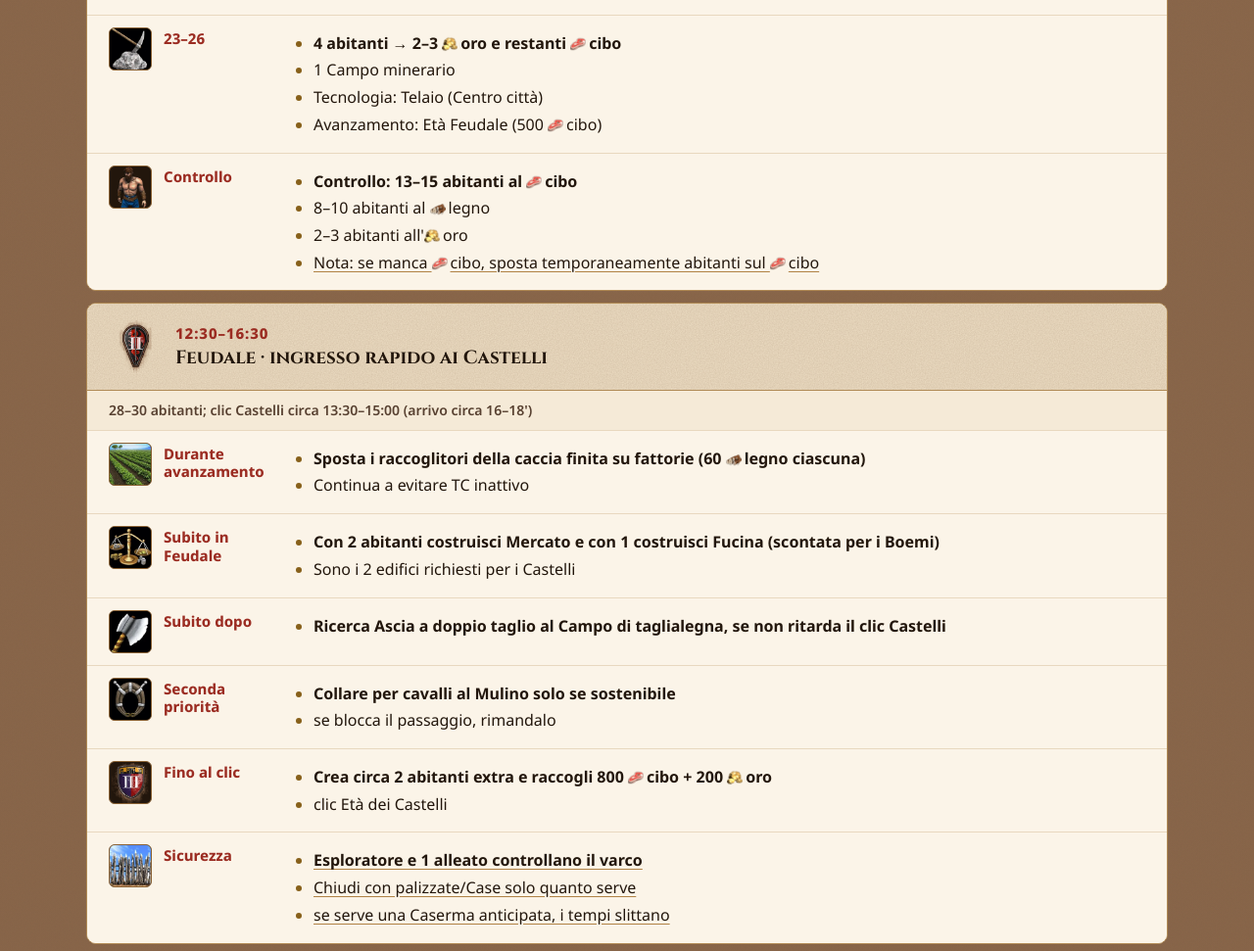
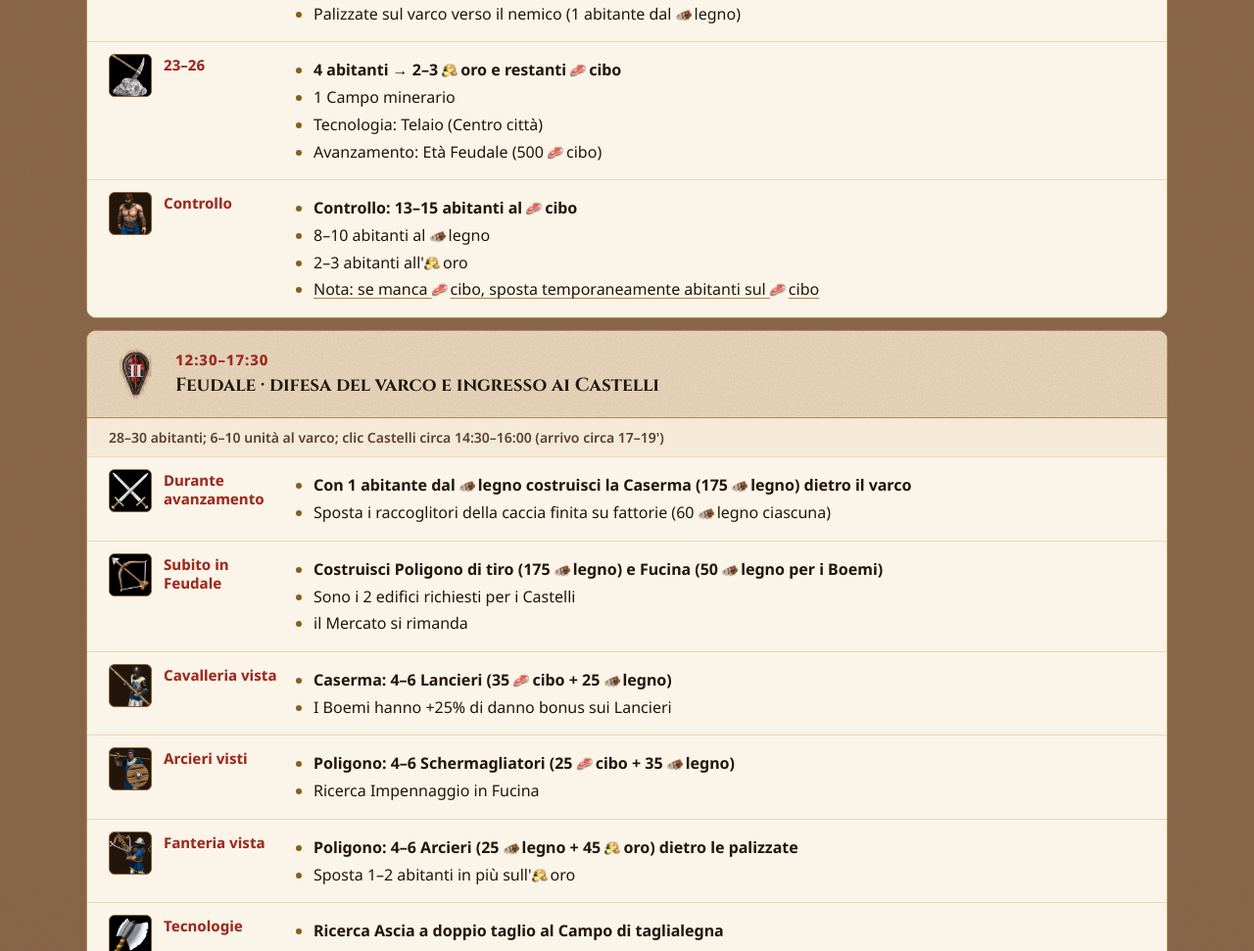
Before and after one commit to timothyrusso/aoe2-training, a plain HTML site: page index.html in a window 1280 px wide. Shown: the part 1829-2800 px from the top of the page at 98% size. Drawn offline with Linux system fonts and the light colour scheme.

Commit message:
Switch Feudal phase to a defensive build with Barracks, Archery Range and a small army
- Replace the Market with an Archery Range as the second Castle Age
  requirement; keep the discounted Blacksmith
- Add Barracks while advancing, early palisades, and unit choices by
  enemy type
- Shift Castle Age timings and villager targets about one minute later

Co-Authored-By: Claude Fable 5.2 <noreply@anthropic.com>

```diff
--- a/index.html
+++ b/index.html
@@ -92,9 +92,9 @@ img.res{width:16px;height:16px;vertical-align:-3px;margin-right:3px}
 .counter-answer{display:flex;gap:10px;align-items:flex-start}
 @media(max-width:700px){.execution .task{grid-template-columns:minmax(86px,98px) minmax(0,1fr)}.task-lead{flex-direction:column;gap:6px}.icon-tile{width:38px;height:38px}.icon-tile.sm{width:30px;height:30px}.age-icon{width:40px;height:40px}}
 </style></head><body>
-<header><div class="eyebrow">Age of Empires II: Definitive Edition · Coach offline v1.0 · 14 novembre 2026</div><h1>Boemi · Foresta Nera · 3 umani vs 2 IA Difficili</h1><p>Mappa <b>Grande</b> · Popolazione massima <b>500 per giocatore</b> · Stile <b>Fast Castle → Boom difensivo → Houfnice</b></p></header>
+<header><div class="eyebrow">Age of Empires II: Definitive Edition · Coach offline v1.0 · 14 novembre 2026</div><h1>Boemi · Foresta Nera · 3 umani vs 2 IA Difficili</h1><p>Mappa <b>Grande</b> · Popolazione massima <b>500 per giocatore</b> · Stile <b>Feudale difensiva → Castelli → Boom → Houfnice</b></p></header>
 <div class="container">
-<section class="grid" aria-label="Obiettivi"><div class="stat"><small>Castelli</small><b>16–19'</b></div><div class="stat"><small>Abitanti a 20'</small><b>38–45</b></div><div class="stat"><small>Abitanti a 30'</small><b>70–85</b></div><div class="stat"><small>Militari a 30'</small><b>12–22</b></div></section>
+<section class="grid" aria-label="Obiettivi"><div class="stat"><small>Castelli</small><b>17–19'</b></div><div class="stat"><small>Abitanti a 20'</small><b>34–40</b></div><div class="stat"><small>Abitanti a 30'</small><b>70–85</b></div><div class="stat"><small>Militari a 30'</small><b>12–22</b></div></section>
 <section class="panel" id="hotkeys"><div class="toolbar" style="justify-content:space-between"><div><div class="eyebrow">Scorciatoie essenziali</div><h2>Hotkey da memorizzare</h2></div><button class="btn no-print" id="toggleKeys" aria-expanded="true">Nascondi scorciatoie</button></div><div id="hotkeysBody"><div class="hotkeys">
 <div class="hotkey"><b>1 · TC e produzione abitanti</b><div class="keys"><kbd>H</kbd> → <kbd>Q</kbd></div><p>Seleziona un Centro città e crea 1 abitante. Ripeti spesso: è la combinazione più importante.</p></div>
 <div class="hotkey"><b>2 · Abitante inattivo</b><div class="keys"><kbd>.</kbd></div><p>Trova l'abitante inattivo e assegnalo immediatamente a una risorsa.</p></div>
@@ -134,24 +134,26 @@ const phases=[
 ["23–26","2–3 nuovi abitanti sull'oro (Campo minerario), gli altri su cibo/fattorie; ricerca Telaio, poi clic Feudale a 500 cibo.", "tech","mining-camp"],
 ["Controllo","Prima di cliccare: circa 13–15 su cibo, 8–10 legno, 2–3 oro. Se mancano 500 cibo, ridistribuisci temporaneamente sul cibo.", "eco","villager"]
 ]},
-{age:"feudal",time:"12:30–16:30",title:"Feudale · ingresso rapido ai Castelli",goal:"28–30 abitanti; clic Castelli circa 13:30–15:00 (arrivo circa 16–18')",tasks:[
-["Durante avanzamento","Sposta i raccoglitori della caccia finita su fattorie (60 legno ciascuna). Continua a evitare TC inattivo.", "eco","farm"],
-["Subito in Feudale","Con 2 abitanti costruisci Mercato e con 1 costruisci Fucina (scontata per i Boemi). Sono i 2 edifici richiesti per i Castelli.", "build","market"],
-["Subito dopo","Ricerca Ascia a doppio taglio al Campo di taglialegna, se non ritarda il clic Castelli.", "tech","double-bit-axe"],
-["Seconda priorità","Collare per cavalli al Mulino solo se sostenibile; se blocca il passaggio, rimandalo.", "tech","horse-collar"],
-["Fino al clic","Crea circa 2 abitanti extra e raccogli 800 cibo + 200 oro; clic Età dei Castelli.", "eco","age-castle"],
-["Sicurezza","Esploratore e 1 alleato controllano il varco. Chiudi con palizzate/Case solo quanto serve; se serve una Caserma anticipata, i tempi slittano.", "alert","palisade"]
+{age:"feudal",time:"12:30–17:30",title:"Feudale · difesa del varco e ingresso ai Castelli",goal:"28–30 abitanti; 6–10 unità al varco; clic Castelli circa 14:30–16:00 (arrivo circa 17–19')",tasks:[
+["Durante avanzamento","Con 1 abitante dal legno costruisci la Caserma (175 legno) dietro il varco. Sposta i raccoglitori della caccia finita su fattorie (60 legno ciascuna).", "build","barracks"],
+["Subito in Feudale","Costruisci Poligono di tiro (175 legno) e Fucina (50 legno per i Boemi). Sono i 2 edifici richiesti per i Castelli; il Mercato si rimanda.", "build","archery-range"],
+["Cavalleria vista","Caserma: 4–6 Lancieri (35 cibo + 25 legno). I Boemi hanno +25% di danno bonus sui Lancieri.", "army","pikeman"],
+["Arcieri visti","Poligono: 4–6 Schermagliatori (25 cibo + 35 legno). Ricerca Impennaggio in Fucina.", "army","skirmisher"],
+["Fanteria vista","Poligono: 4–6 Arcieri (25 legno + 45 oro) dietro le palizzate. Sposta 1–2 abitanti in più sull'oro.", "army","crossbowman"],
+["Tecnologie","Ricerca Ascia a doppio taglio al Campo di taglialegna. Collare per cavalli al Mulino solo se non ritarda il clic Castelli.", "tech","double-bit-axe"],
+["Fino al clic","Crea 2–4 abitanti extra e raccogli 800 cibo + 200 oro; clic Età dei Castelli. Non fermare il TC per fare unità.", "eco","age-castle"],
+["Sicurezza","Tieni le unità dietro le palizzate e ripara con 1–2 abitanti. Se il varco cede, suona la campana e chiama gli alleati.", "alert","palisade"]
 ]},
-{age:"castle",time:"16:30–20:30",title:"Castelli · esplosione economica",goal:"3 Centri città; circa 38–45 abitanti a 20'",tasks:[
+{age:"castle",time:"17:30–21:00",title:"Castelli · esplosione economica",goal:"3 Centri città; circa 34–40 abitanti a 20'",tasks:[
 ["All'arrivo","Se hai 550 legno e 200 pietra, costruisci 2 TC aggiuntivi: 3–4 costruttori ciascuno, vicino a bosco e risorse. In caso contrario prima il secondo e poi il terzo.", "build","town-center"],
 ["Subito","Imposta produzione continua di abitanti da tutti i TC: richiede fino a 360 cibo/min. Imposta i punti di raccolta.", "eco","villager"],
 ["Dopo i TC","Ricerca Sega ad arco (Bow Saw) al Campo di taglialegna.", "tech","bow-saw"],
 ["Durante il boom","Costruisci progressivamente 18–22 fattorie. Riassegna i nuovi abitanti soprattutto al cibo e al legno.", "eco","farm"],
-["Economia","Punta circa a 20 cibo / 15 legno / 5 oro (più costruttori temporanei).", "eco","villager"],
-["Difesa","Se il varco è vicino o arriva cavalleria, costruisci Caserma adesso; il boom non deve morire per un attacco.", "alert","barracks"]
+["Economia","Punta circa a 18 cibo / 14 legno / 5 oro (più costruttori temporanei).", "eco","villager"],
+["Difesa","Tieni Lancieri e Schermagliatori al varco. Ricerca Picchiere se arriva cavalleria; il boom non deve morire per un attacco.", "alert","pikeman"]
 ]},
-{age:"castle",time:"20:30–25:30",title:"Boom difensivo · primo esercito",goal:"50–65 abitanti; 6–12 unità, a seconda della pressione",tasks:[
-["Ordine edifici","Costruisci 1 Caserma; 1 Poligono solo se vedi arcieri; 1 Officina d'assedio solo se utile contro un push. Non tutte a prescindere.", "build","barracks"],
+{age:"castle",time:"21:00–25:30",title:"Boom difensivo · primo esercito",goal:"50–65 abitanti; 6–12 unità, a seconda della pressione",tasks:[
+["Ordine edifici","Hai già Caserma e Poligono dalla Feudale. Costruisci il Mercato quando avanza legno; 1 Officina d'assedio solo se utile contro un push.", "build","market"],
 ["Cavalleria vista","Caserma: Lancieri → ricerca Picchiere in Castelli. Produci 6–10 Picchieri; precedenza rispetto agli Schermagliatori.", "army","pikeman"],
 ["Arcieri visti","Poligono: Schermagliatori; ricerca Schermagliatore élite se puoi sostenerlo. Obiettivo iniziale 6–8.", "army","skirmisher"],
 ["Assedio nemico visto","Officina: 1 Mangano contro arcieri/scorpioni raggruppati; non mandarlo da solo contro Mangani nemici.", "army","mangonel"],
@@ -194,10 +196,10 @@ const threats=[
 ["Elefanti da battaglia","Caserma → Picchieri / Alabardieri; Monastero → Monaci. Contro Elefanti balista, assedio e dispersione delle unità."],
 ["Mura rotte / attacco prima del boom","Fermati a 2 TC o anche 1 TC, crea unità counter, ripara/ricostruisci il muro dietro il primo varco e chiama gli alleati."]
 ];
-const checkpoints={20:[20,15,5,0],25:[30,21,9,0],30:[38,25,12,5],40:[56,34,20,5],late:[72,44,33,6]};
+const checkpoints={20:[18,14,5,0],25:[30,21,9,0],30:[38,25,12,5],40:[56,34,20,5],late:[72,44,33,6]};
 const LS="aoe2-bohemians-bf-3v2-500-v1", saved=JSON.parse(localStorage.getItem(LS)||"{}"), values=saved.values||{}, names=["Cibo","Legno","Oro","Pietra"], keys=["food","wood","gold","stone"];
 function save(){localStorage.setItem(LS,JSON.stringify({values}))}
-const opening=[["4 abitanti in coda al Centro città","Esploratore → cerca pecore, cinghiali e accessi"],["2 Case (costruite da 2 abitanti iniziali)","3 abitanti iniziali → pecore sotto il Centro città"],["3 abitanti → pecore"],["4 abitanti → legno","1 Campo di taglialegna (costruito dal primo)"],["1 abitante → cibo","Attira 1° cinghiale sotto il Centro città"],["4 abitanti → bacche","1 Mulino (costruito dal primo)","Case aggiuntive prima di esaurire la popolazione"],["3 abitanti → cibo / secondo cinghiale","Attira 2° cinghiale al Centro città","Nota: non perdere l'abitante che lo attira"],["4 abitanti → legno","1 Campo di taglialegna aggiuntivo, se necessario"],["4 abitanti → 2–3 oro e restanti cibo","1 Campo minerario","Tecnologia: Telaio (Centro città)","Avanzamento: Età Feudale (500 cibo)"],["Controllo: 13–15 abitanti al cibo","8–10 abitanti al legno","2–3 abitanti all'oro","Nota: se manca cibo, sposta temporaneamente abitanti sul cibo"]];
+const opening=[["4 abitanti in coda al Centro città","Esploratore → cerca pecore, cinghiali e accessi"],["2 Case (costruite da 2 abitanti iniziali)","3 abitanti iniziali → pecore sotto il Centro città"],["3 abitanti → pecore"],["4 abitanti → legno","1 Campo di taglialegna (costruito dal primo)"],["1 abitante → cibo","Attira 1° cinghiale sotto il Centro città"],["4 abitanti → bacche","1 Mulino (costruito dal primo)","Case aggiuntive prima di esaurire la popolazione"],["3 abitanti → cibo / secondo cinghiale","Attira 2° cinghiale al Centro città","Nota: non perdere l'abitante che lo attira"],["4 abitanti → legno","1 Campo di taglialegna aggiuntivo, se necessario","Palizzate sul varco verso il nemico (1 abitante dal legno)"],["4 abitanti → 2–3 oro e restanti cibo","1 Campo minerario","Tecnologia: Telaio (Centro città)","Avanzamento: Età Feudale (500 cibo)"],["Controllo: 13–15 abitanti al cibo","8–10 abitanti al legno","2–3 abitanti all'oro","Nota: se manca cibo, sposta temporaneamente abitanti sul cibo"]];
 
 const PNG_ICONS=new Set(["sheep","pikeman","halberdier","bombard-cannon","houfnice","hussite-wagon","trade-cart"]);
 function iconSrc(k){return "icons/"+k+(PNG_ICONS.has(k)?".png":".webp")}
```
